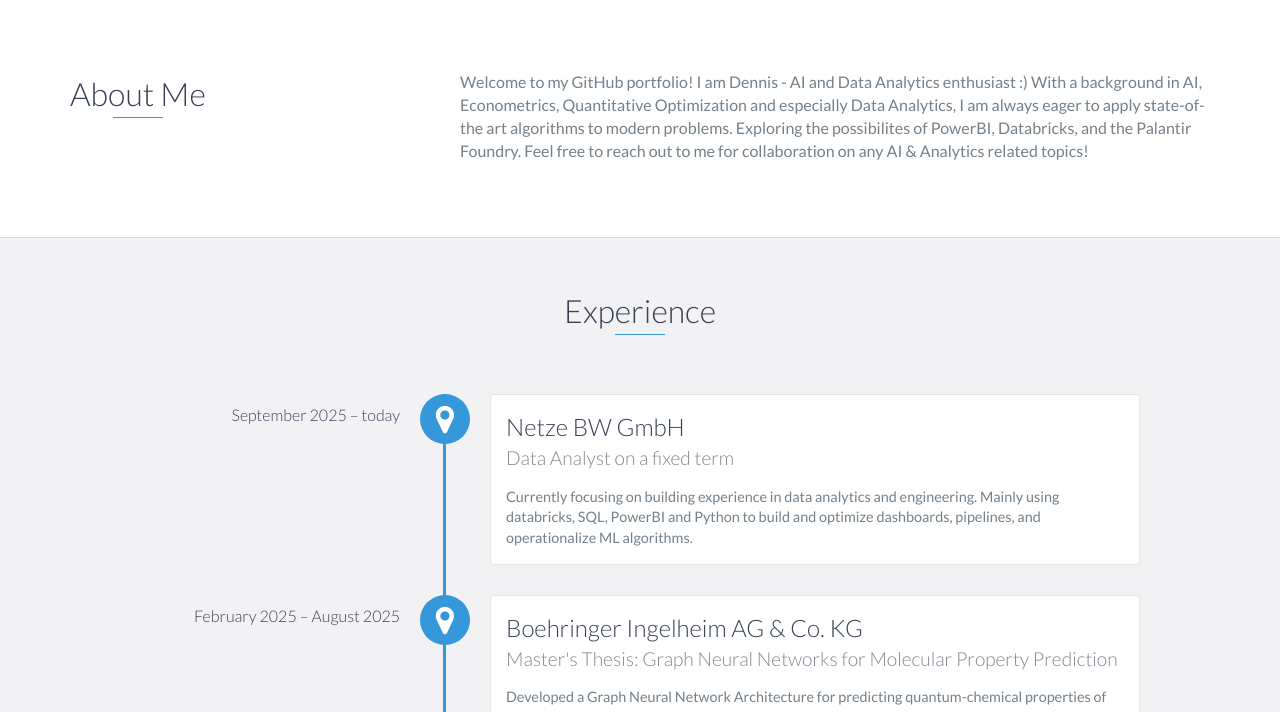
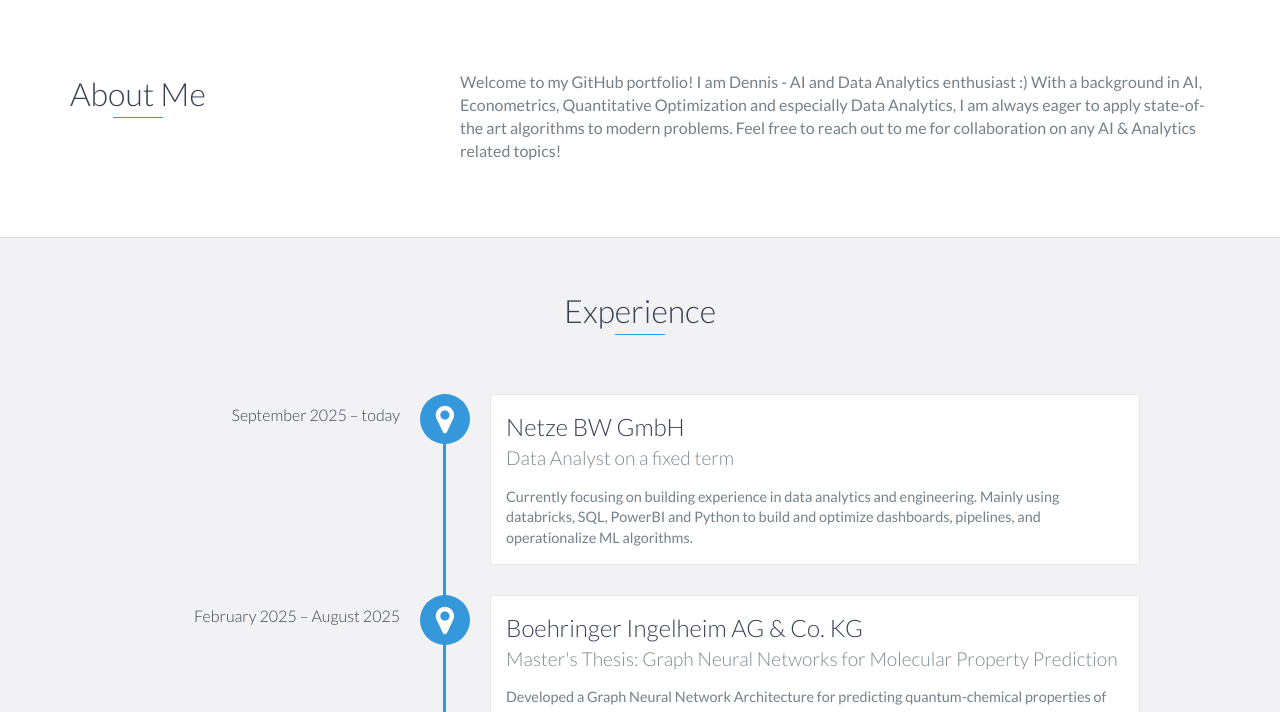
Before and after one commit to Dennis9699/MyProfile, a Jekyll site: the page index.html, which Jekyll copies as it is, in a window 1280 px wide and 900 px high, scrolled down 716 px, cut to the strip 188-900 px from the top of the window. Built offline with Jekyll 4.4.1, drawn with Linux system fonts in a browser that asks for light colours.

Commit message:
Updated 03/2026 (2nd try)

```diff
--- a/index.html
+++ b/index.html
@@ -74,7 +74,6 @@
                     <p>
                         Welcome to my GitHub portfolio! I am Dennis - AI and Data Analytics enthusiast :)
                         With a background in AI, Econometrics, Quantitative Optimization and especially Data Analytics, I am always eager to apply state-of-the art algorithms to modern problems.
-                        Exploring the possibilites of PowerBI, Databricks, and the Palantir Foundry.
                         Feel free to reach out to me for collaboration on any AI & Analytics related topics!
                     </p>
                 </div>
```
Also changed, not shown: README.md.
